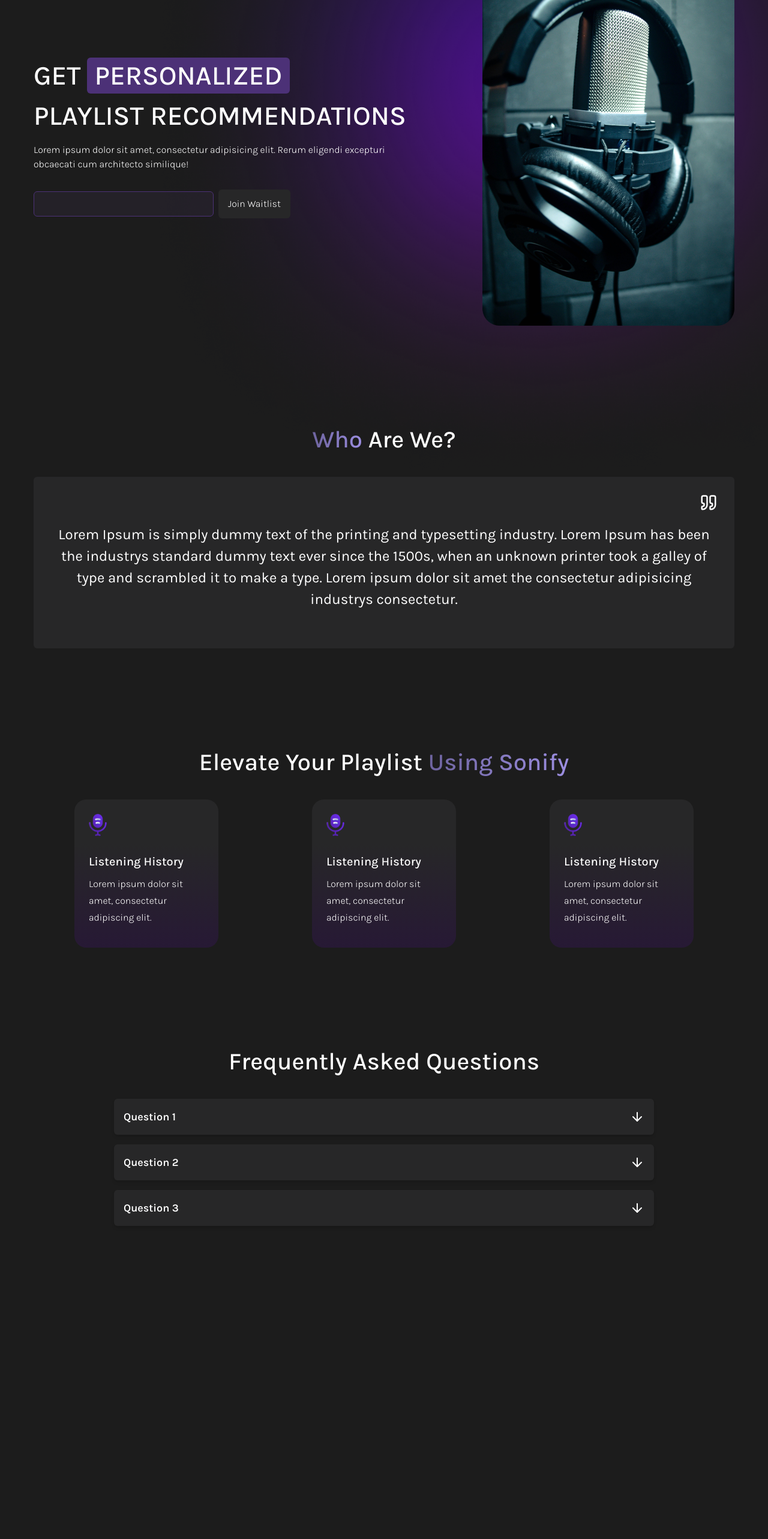
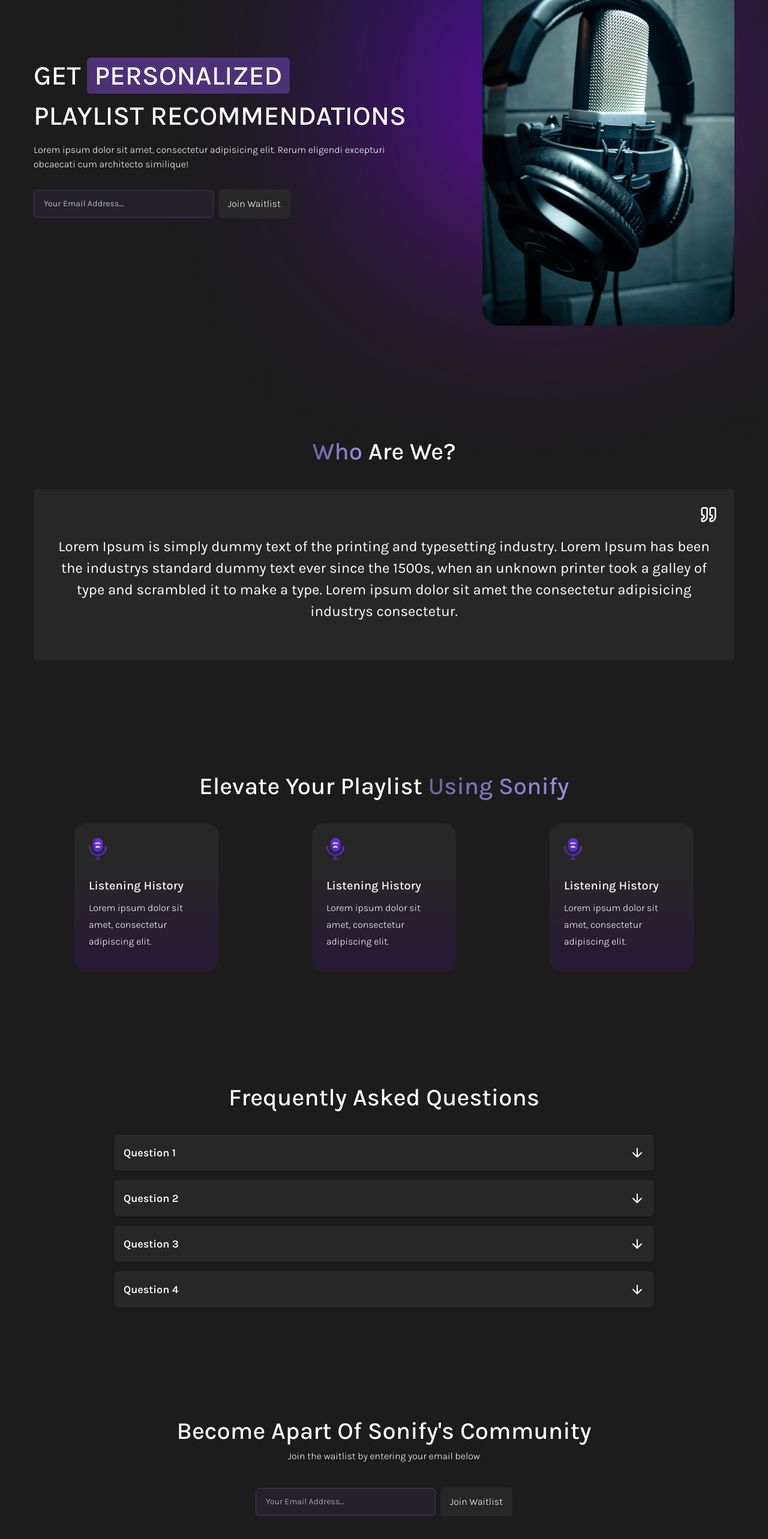
Before and after one commit to vivianzhou1288/sonify, a Next.js app: page / in a window 1280 px wide. Shown: the part 188-2754 px from the top of the page at 60% size. Before the commit the page ends 2408 px from the top, so only its background shows below. Built offline with nearby package versions, Linux system fonts and the light colour scheme.

Commit message:
Edit Landing page

```diff
--- a/app/globals.css
+++ b/app/globals.css
@@ -19,3 +19,7 @@
   width: 100%;
   height: 100%;
 }
+
+.footer {
+  border-top: 1px solid white;
+}
--- a/app/page.js
+++ b/app/page.js
@@ -5,6 +5,8 @@
 import About from "@/components/About";
 import Features from "@/components/Features";
 import Faq from "@/components/Faq";
+import Join from "@/components/Join";
+import Footer from "@/components/Footer";
 
 export default function Home() {
   return (
@@ -16,6 +18,8 @@
         <About />
         <Features />
         <Faq />
+        <Join />
+        <Footer />
       </div>
     </div>
   );
--- a/components/About.jsx
+++ b/components/About.jsx
@@ -3,7 +3,7 @@
 
 const About = () => {
   return (
-    <div className="py-40 text-center">
+    <div className="py-40 text-center mt-5" id="about">
       <h1 className="text-[40px] mb-8 font-medium">
         <span className="gradient">Who</span> Are We?
       </h1>
--- a/components/Faq.jsx
+++ b/components/Faq.jsx
@@ -13,10 +13,11 @@
     { question: "Question 1", answer: "Answer to question 1" },
     { question: "Question 2", answer: "Answer to question 2" },
     { question: "Question 3", answer: "Answer to question 3" },
+    { question: "Question 4", answer: "Answer to question 4" },
   ];
 
   return (
-    <div className="pb-40 text-center max-w-[900px] mx-auto">
+    <div className="pb-40 text-center max-w-[900px] mx-auto mt-5" id="faq">
       <h1 className="text-[40px] mb-8 font-medium">
         Frequently Asked Questions
       </h1>
--- a/components/Features.jsx
+++ b/components/Features.jsx
@@ -4,7 +4,7 @@
 
 const Features = () => {
   return (
-    <div className="pb-40 text-center">
+    <div className="pb-40 text-center mt-5" id="features">
       <h1 className="text-[40px] mb-8 font-medium">
         Elevate Your Playlist <span className="gradient">Using Sonify</span>
       </h1>
--- /dev/null
+++ b/components/Footer.jsx
@@ -0,0 +1,22 @@
+import React from "react";
+
+const Footer = () => {
+  return (
+    <div className="footer pt-6 pb-10 flex justify-between">
+      <div className="flex gap-5">
+        <a className="text-[15px] font-light" href="#">
+          About
+        </a>
+        <a className="text-[15px] font-light" href="#">
+          Features
+        </a>
+        <a className="text-[15px] font-light" href="#">
+          FAQ
+        </a>
+      </div>
+      <p className="font-light">@ 2024 Sonify</p>
+    </div>
+  );
+};
+
+export default Footer;
--- a/components/Header.jsx
+++ b/components/Header.jsx
@@ -10,16 +10,20 @@
         <h2 className="text-[20px] sm:text-[26px]">Sonify</h2>
       </div>
       <div className="flex gap-7">
-        <a className="text-[15px] font-light" href="#">
+        <a className="text-[15px] font-light" href="#about">
           About
         </a>
-        <a className="text-[15px] font-light" href="#">
+        <a className="text-[15px] font-light" href="#features">
           Features
         </a>
-        <a className="text-[15px] font-light" href="#">
+        <a className="text-[15px] font-light" href="#faq">
           FAQ
         </a>
-        <a className="text-[15px] font-light" href="#">
+        <a
+          className="text-[15px] font-light"
+          href="https://github.com/vivianzhou1288/sonify"
+          target="_blank"
+        >
           Github
         </a>
       </div>
--- a/components/Hero.jsx
+++ b/components/Hero.jsx
@@ -20,9 +20,10 @@
         </p>
         <div className="flex justify-center mb-10 md:mb-0 md:justify-start gap-2 items-center">
           <input
+            placeholder="Your Email Address..."
             required
             type="email"
-            className="bg-[rgba(165,_122,_255,_0.05)] outline-none border border-[#4C3177] rounded-md py-2 px-4 max-w-[300px] w-full"
+            className="bg-[rgba(165,_122,_255,_0.05)] outline-none border border-[#4C3177] rounded-md py-3 px-4 max-w-[300px] w-full text-sm"
           />
           <a
             href=""
--- /dev/null
+++ b/components/Join.jsx
@@ -0,0 +1,30 @@
+import React from "react";
+
+const Join = () => {
+  return (
+    <div className="text-center pb-40">
+      <h1 className="text-[40px] font-medium">
+        Become Apart Of Sonify&apos;s Community
+      </h1>
+      <p className="font-light">
+        Join the waitlist by entering your email below
+      </p>
+      <div className="flex justify-center mb-10 md:mb-0 gap-2 mt-10 items-center">
+        <input
+          placeholder="Your Email Address..."
+          required
+          type="email"
+          className="bg-[rgba(165,_122,_255,_0.05)] outline-none border border-[#4C3177] rounded-md py-3 px-4 max-w-[300px] w-full text-sm"
+        />
+        <a
+          href=""
+          className="shrink-0 bg-[#272728] py-3 px-4 rounded-md font-light"
+        >
+          Join Waitlist
+        </a>
+      </div>
+    </div>
+  );
+};
+
+export default Join;
```
Also changed, not shown: 1 other file (tests, documents, lock files or other folders).
